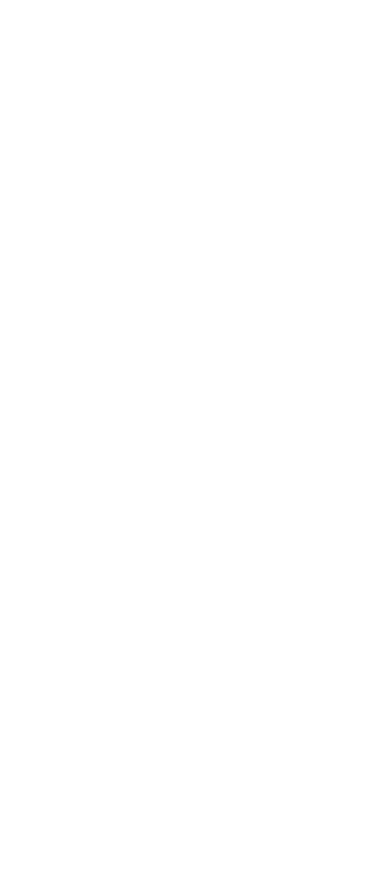
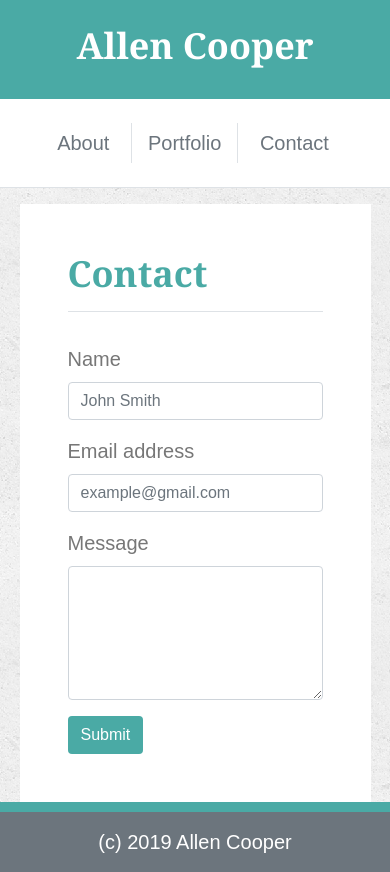
Before and after one commit to AllenDCooper/Bootstrap-Portfolio, a plain HTML site: page contact.html in a window 390 px wide. Before the commit the page ends 844 px from the top, so only its background shows below. Drawn offline with nearby package versions, Linux system fonts and the light colour scheme.

Commit message:
responsiveness added

```diff
--- /dev/null
+++ b/MediaQuery.css
@@ -0,0 +1,29 @@
+@media screen and (max-width: 767px) {
+    .container {
+      max-width: 100%;
+      padding: 0;
+      margin-right: 0;
+      margin-left: 0;
+    }
+
+    section {
+        max-width: 90%;
+        margin: 0 auto;
+    }
+
+    #headerLeft {
+        float: none;
+        width: 100%;
+        height: auto;
+        margin: 0 auto;
+        text-align: center;
+    }
+
+    #navbarText {
+        float: none;
+        width: 100%;
+        height: auto;
+        margin: 0 auto;
+        text-align: center;
+    }
+  }
--- a/contact.html
+++ b/contact.html
@@ -0,0 +1,88 @@
+<!DOCTYPE html>
+<html lang="en">
+  <head>
+    <meta charset="UTF-8">
+    <meta name="viewport" content="width=device-width, initial-scale=1.0">
+    <meta http-equiv="X-UA-Compatible" content="ie=edge">
+    <title>Contact</title>
+    <link rel="stylesheet" href="https://stackpath.bootstrapcdn.com/bootstrap/4.1.3/css/bootstrap.min.css" integrity="sha384-MCw98/SFnGE8fJT3GXwEOngsV7Zt27NXFoaoApmYm81iuXoPkFOJwJ8ERdknLPMO" crossorigin="anonymous">
+    <link rel="stylesheet" type="text/css" href="stickyfooter.css">
+    <link rel="stylesheet" type="text/css" href="MediaQuery.css">
+    <style>
+      .border-10 {
+         border-top-width: 10px;
+         border-top-style: solid;
+         }
+      body {
+        font-family: Arial, Helvetica, sans-serif;
+        color: #777777;
+        font-size: 20px;
+        line-height: 30px;
+      }
+      h1 {
+        font-family: Georgia, 'Times New Roman', Times, serif;
+        font-size: 36px;
+      }
+      a {
+          font-size: 20px;
+          line-height: 24px;
+          color: #777777;
+      }
+    </style>
+  </head>
+  <body style="background-image: url('images/concrete_seamless.png');">
+    <nav class="border-bottom border-bottom-secondary bg-white">
+      <header class="container clearfix px-0">
+        <div class="float-left p-4" id="headerLeft" style="background-color: #4aaaa5">
+          <h1 class="text-white"><strong>Allen Cooper</strong></h1>
+        </div>
+        <div class="float-right my-4" id="navbarText">
+          <ul class="list-inline my-0">
+            <li class="nav-item active list-inline-item mx-0">
+              <a class="nav-link text-secondary" href="index.html">About</a>
+            </li>
+            <li class="nav-item list-inline-item border-right border-left border-left-secondary border-right-secondary mx-0">
+              <a class="nav-link text-secondary" href="portfolio.html">Portfolio</a>
+            </li>
+            <li class="nav-item list-inline-item ml-0 mr-1">
+              <a class="nav-link text-secondary" href="contact.html">Contact<span class="sr-only">(current)</span></a>
+            </li>
+          </ul>
+        </div>
+      </header>
+    </nav>
+    <section>
+      <div class="container bg-white mx-auto mt-3 p-5">
+        <div class="row">
+          <div class="col-sm pb-3 mb-2">
+            <h1 class="pl-0 border-bottom border-bottom-secondary pb-3" style="color: #4aaaa5"><strong>Contact</strong></h1>
+          </div>
+        </div>
+        <div class="row">
+          <div class="col-sm">
+            <form>
+              <div class="form-group">
+                <label for="user_name">Name</label>
+                <input type="text" class="form-control" id="user_name" placeholder="John Smith">
+              </div>
+              <div class="form-group">
+                <label for="input_email">Email address</label>
+                <input type="email" class="form-control" id="input_email" aria-describedby="input_email" placeholder="example@gmail.com">
+              </div>
+              <div class="form-group">
+                <label for="exampleFormControlTextarea1">Message</label>
+                <textarea class="form-control" id="exampleFormControlTextarea1" rows="5"></textarea>
+              </div>
+              <button type="submit" class="btn btn-white text-white" style="background-color: #4aaaa5">Submit</button>
+            </form>
+          </div>
+        </div>
+      </div>
+    </section>
+    <footer class="border-10 bg-secondary" style="border-color: #4aaaa5">
+      <div class="container text-center">
+        <span class="text-white">(c) 2019 Allen Cooper</span>
+      </div>
+    </footer>
+  </body>
+</html>
```
Also changed, not shown: index.html (+28 -10 lines), portfolio.html (+39 -21 lines).
